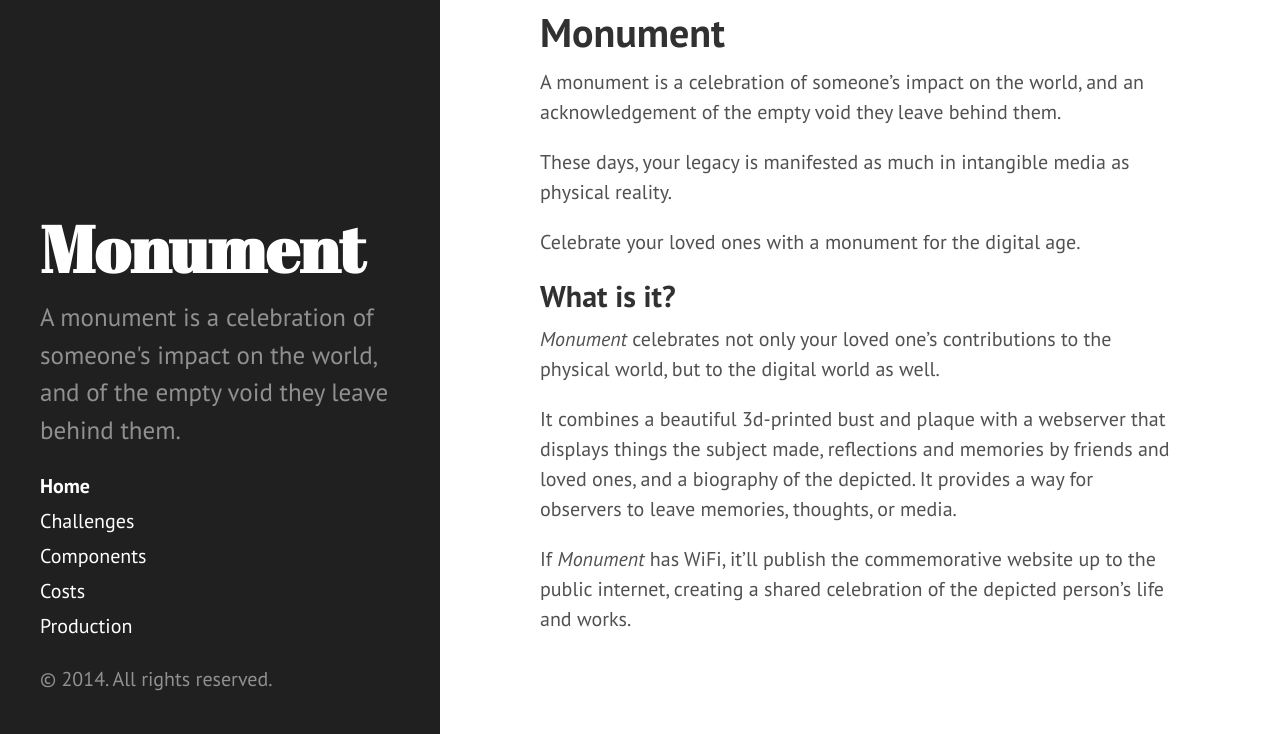
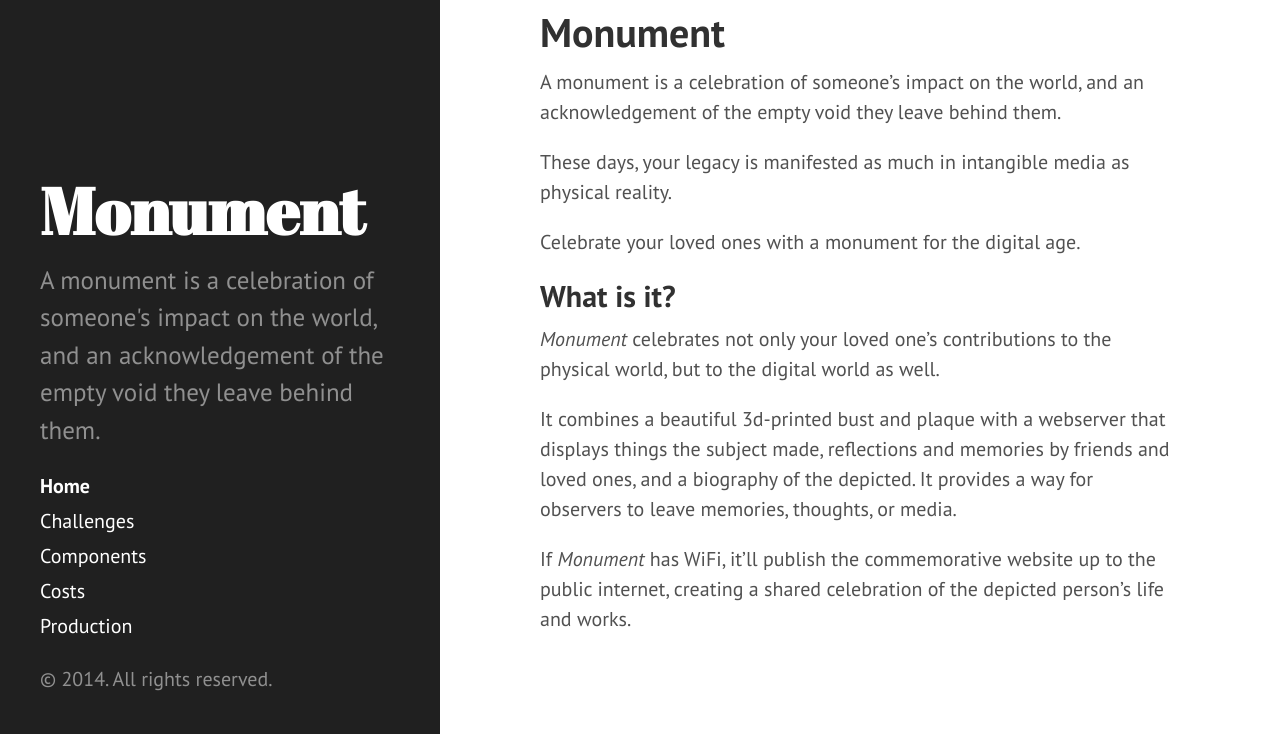
Before and after one commit to amonks/monument, a Jekyll site: the page built from index.md, in a window 1280 px wide and 1134 px high. Shown: the part 400-1134 px from the top of the window. Built offline with Jekyll 4.4.1, drawn with Linux system fonts in a browser that asks for light colours.

Commit message:
spellcheck

```diff
--- a/_config.yml
+++ b/_config.yml
@@ -9,7 +9,7 @@ relative_permalinks: true
 # Setup
 title:            Monument
 tagline:          'for the digital age'
-description:      "A monument is a celebration of someone's impact on the world, and of the empty void they leave behind them."
+description:      "A monument is a celebration of someone's impact on the world, and an acknowledgement of the empty void they leave behind them."
 url:              http://monument.monks.co
 baseurl:          /
 
```
